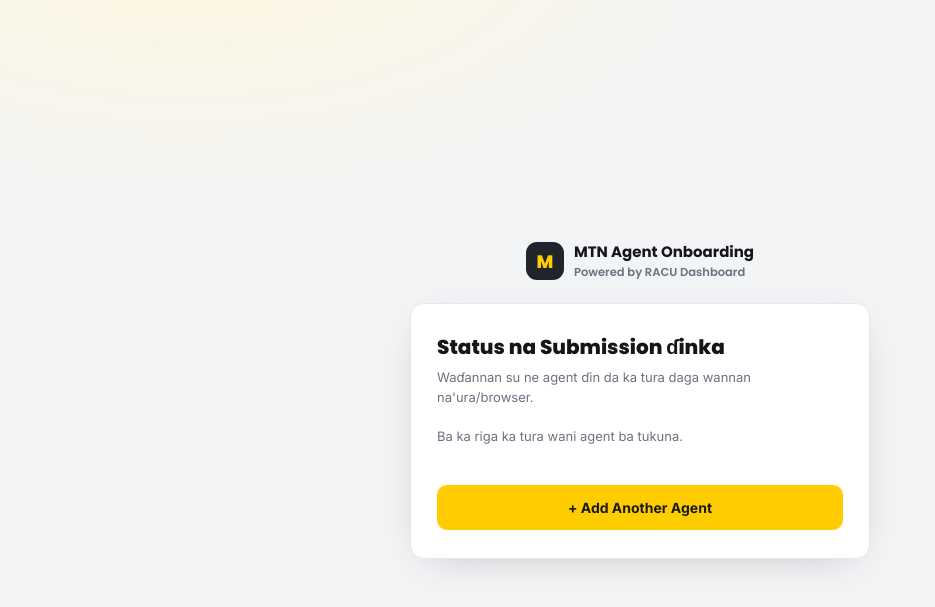
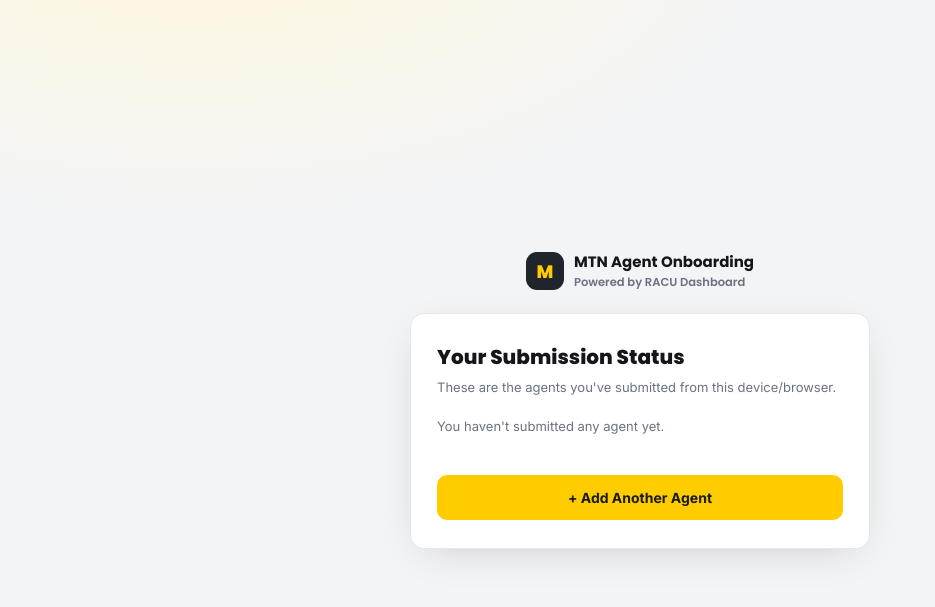
Before and after one commit to auwal11/mtn-agent-request, a Flask app: page /submit/status in a window 1280 px wide. Shown: the top 607 px of the page, without its empty margins (0-935 px from the left). Run offline with Flask 3, Linux system fonts and the light colour scheme; data that the repository does not hold is empty.

Commit message:
Update submission status page text and title

```diff
--- a/templates/submit_status.html
+++ b/templates/submit_status.html
@@ -1,9 +1,9 @@
 {% extends "public_base.html" %}
-{% block title %}Status na Submission{% endblock %}
+{% block title %}Submission Status{% endblock %}
 {% block content %}
 <div class="card">
-  <h1>Status na Submission ɗinka</h1>
-  <p class="desc">Waɗannan su ne agent ɗin da ka tura daga wannan na'ura/browser.</p>
+  <h1>Your Submission Status</h1>
+  <p class="desc">These are the agents you've submitted from this device/browser.</p>
   {% if my_agents %}
     {% for a in my_agents %}
     <div class="agent-row">
@@ -15,7 +15,7 @@
     </div>
     {% endfor %}
   {% else %}
-    <p class="desc">Ba ka riga ka tura wani agent ba tukuna.</p>
+    <p class="desc">You haven't submitted any agent yet.</p>
   {% endif %}
   <a class="btn" href="{{ url_for('home') }}">+ Add Another Agent</a>
 </div>
```
